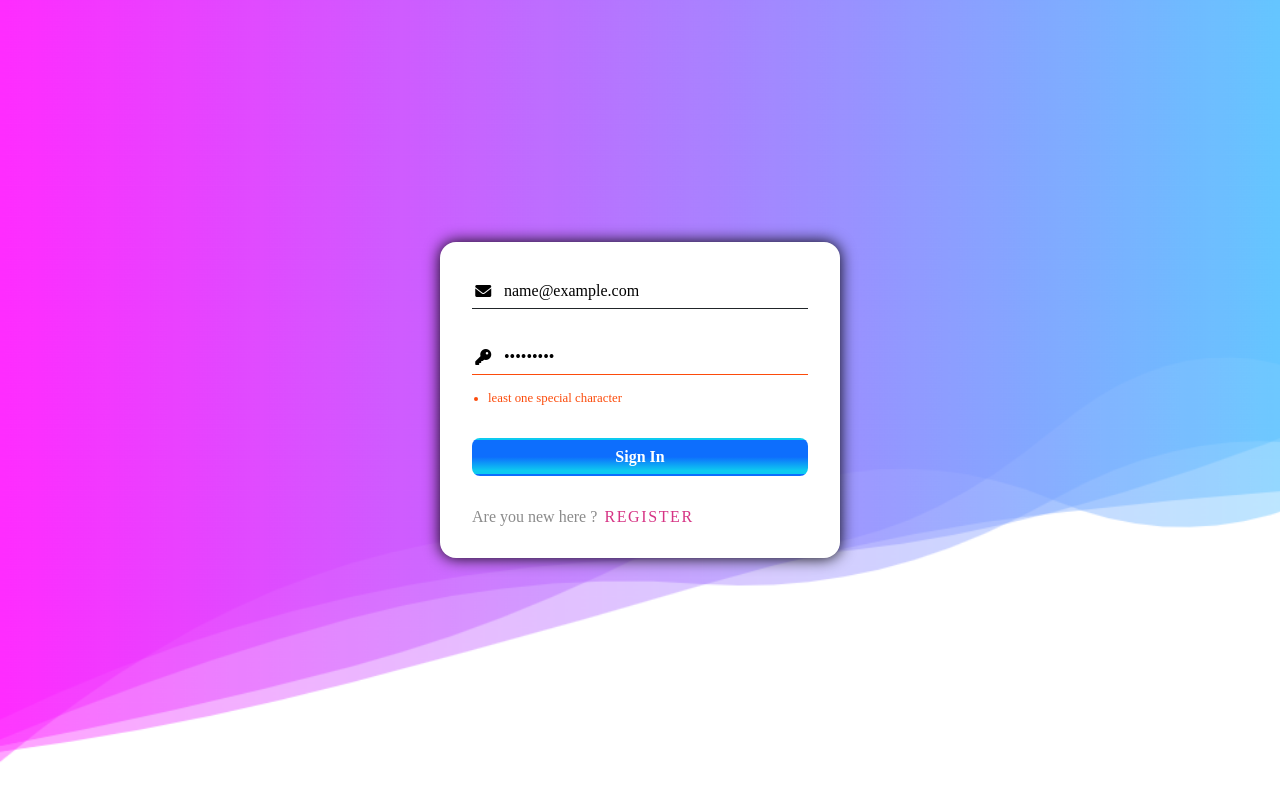
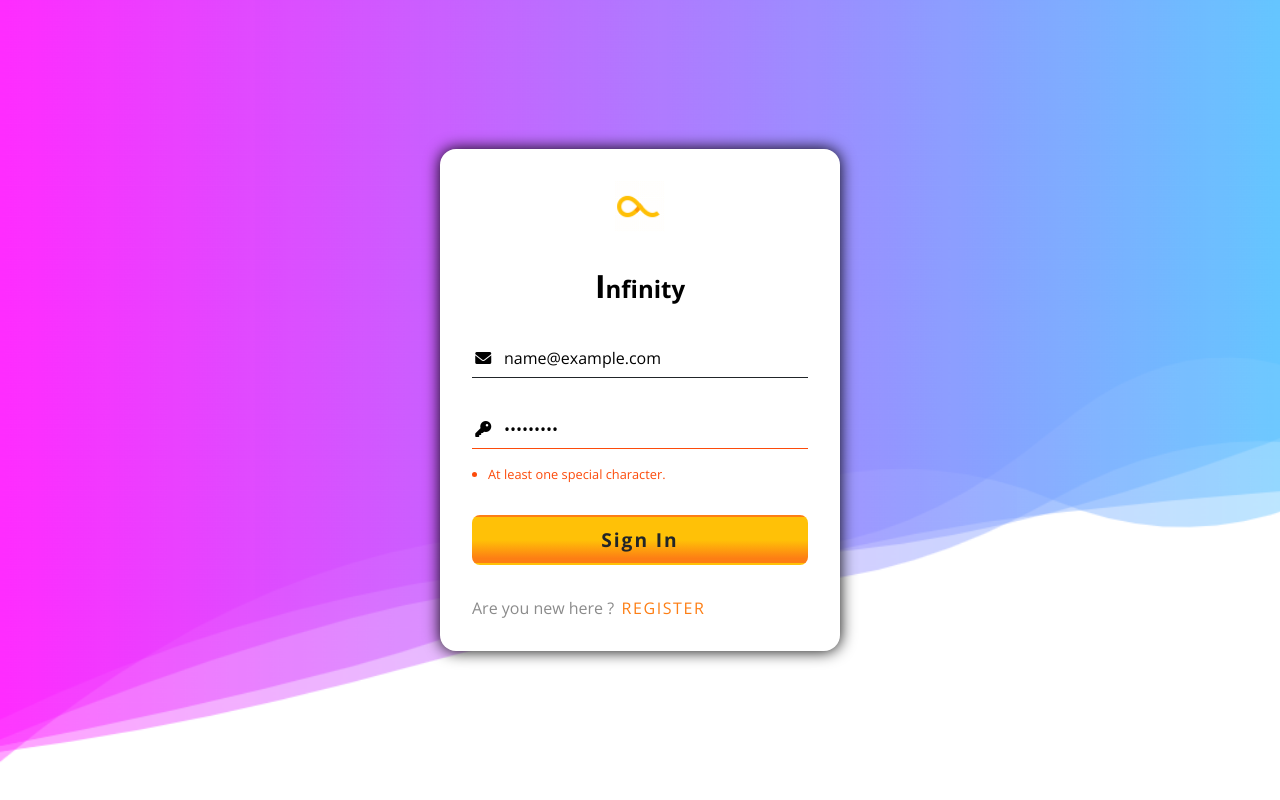
Before and after one commit to Mohamed-dewidar/Robusta-Task, a plain HTML site: page Task_No_Framework/Html/signin.html in a window 1280 px wide. Both pictures are taken after typing "name@example.com", "Sample123" into the empty fields and a click on the input "Sign In". Drawn offline with nearby package versions, Linux system fonts and the light colour scheme.

Commit message:
Edit Styles, Fix Bug when form submit

```diff
--- a/Task_No_Framework/Html/signin.html
+++ b/Task_No_Framework/Html/signin.html
@@ -5,10 +5,16 @@
     <meta name="viewport" content="width=device-width, initial-scale=1.0" />
     <title>Sign up | Robusta</title>
 
+    <!--  Google Fonts -->
+    <link rel="stylesheet" href="https://fonts.googleapis.com/css2?family=Roboto:wght@300;400;500;700&display=swap">
+    <link rel="stylesheet" href="https://fonts.googleapis.com/css2?family=Open+Sans:wght@300;400;600;700&display=swap">
+
+
     <!--Style Sheets-->
     <link rel="stylesheet" href="../Styles/defaultStyles.css" />
     <link rel="stylesheet" href="../Styles/styles.css" />
     <link rel="stylesheet" href="../Styles/responsiveStyles.css" />
+
 
     <!--Validator.js CDN-->
     <script src="https://unpkg.com/validator@latest/validator.min.js"></script>
@@ -22,25 +28,30 @@
   <body>
     <form class="form signin"
     >
-      <div class="form-group">
+    <img src="../Assets/icons8-loading-infinity.gif">
+    <h2>Infinity</h2>
+
+      <div class="form-group" >
         <div class="input-field-group">
           <i class="fas fa-envelope"></i>
-          <input type="text" id="email" class='input-field' placeholder="Email" data-email required />
+          <label id="email-label" for="email" class="sr-only-focusable">Email</label>
+          <input type="text" id="email" class='input-field' placeholder="Email" aria-labelledby="email-label" aria-label="Email" data-email required />
         </div>
-        <ul class="err-msg hide" data-emailErr>
+        <ul id="email-instructions" class="err-msg hide" data-emailErr>
           <li>Enter a valid email</lo>
         </ul>
       </div>
+
       <div class="form-group">
         <div class="input-field-group">
           <i class="fas fa-key"></i>
-          <input type="password" id="password" class='input-field' placeholder="Password" data-password required />
+          <input type="password" id="password" class='input-field' placeholder="Password" aria-describedby="password-instructions" data-password required />
         </div>
-        <ul class="err-msg hide" data-passwordErr></ul>
+        <ul  id="password-instructions"class="err-msg hide" data-passwordErr></ul>
       </div>
 
       <div class="form-group">
-          <input type="submit" class="submit-btn" value="Sign In" data-signinBtn />
+          <input type="submit" class="submit-btn" value="Sign In" aria-label="Sign In" data-signinBtn />
             <p class="err-msg hide" data-signinErr>No Account with that email</p>
       </div>
 
--- a/Task_No_Framework/Scripts/signin.js
+++ b/Task_No_Framework/Scripts/signin.js
@@ -14,8 +14,8 @@ let signinBtn; // Sign IN button element
 let signinErrElement; // element for singin error message
 
 // script variables
-let emailError = true; // boolean to check if the email is invalid before submit
-let passwordError = true; // boolean to check if the password is invalid before submit
+let emailError = false; // boolean to check if the email is invalid before submit
+let passwordError = false; // boolean to check if the password is invalid before submit
 
 // Wait for the page to load before running the script
 addEventListener("load", scriptBegins);
@@ -45,8 +45,8 @@ function scriptBegins() {
  */
 
 function validateEmail(event) {
-  let email = event.target.value.trim();
-
+  let email = event.target.value.trim()
+  console.log(email)
   if (!validator.isEmail(email)) {
     emailElement.parentElement.classList.add("invalid");
     emailErrElement.classList.remove("hide");
@@ -101,31 +101,41 @@ function isValidPassword(password) {
 
   // Validate at least one uppercase letter
   if (!/[A-Z]/.test(password)) {
-    errMsgs.push("at least one uppercase letter.");
+    errMsgs.push("At least one uppercase letter.");
   }
 
   // Validate at least one lowercase letter
   if (!/[a-z]/.test(password)) {
-    errMsgs.push("at least one lowercase letter.");
+    errMsgs.push("At least one lowercase letter.");
   }
 
   // Validate at least one special character
   if (!/[@$!%*#?&]/.test(password)) {
-    errMsgs.push("least one special character");
+    errMsgs.push("At least one special character.");
   }
 
   // Validate at least one digit (number)
   if (!/\d/.test(password)) {
-    errMsgs.push("at least one number");
+    errMsgs.push("At least one number.");
   }
 
   return errMsgs;
 }
 
+
+
+
+/**
+ *
+ * This Function will get called when click the submit button
+ * - It will return and do no thing if any validation Error where presented
+ * - otherwise it will send the request to server, then wait response
+ */
 function singinHandler(event) {
   event.preventDefault();
 
-  if (emailError || passwordError) {
+
+  if (emailError || passwordError || !event.target.form.reportValidity()) {
     return;
   }
 
@@ -147,6 +157,7 @@ function singinHandler(event) {
 
     if (xhr.status === 200) {
       const data = JSON.parse(xhr.responseText);
+      alert(data.message)
     } else {
       signinErrElement.classList.remove("hide");
       setTimeout(() => {
@@ -164,5 +175,7 @@ function singinHandler(event) {
     }, 2000);
   };
 
+
+
   xhr.send(body);
 }
--- a/Task_No_Framework/Styles/defaultStyles.css
+++ b/Task_No_Framework/Styles/defaultStyles.css
@@ -47,6 +47,7 @@
 
 html {
   font-size: 10px;
+  overflow: auto;
 }
 
 /* reset everything */
@@ -64,6 +65,8 @@ html {
 
 body {
   min-height: 100vh;
+  overflow: auto;
+  font-family: 'Open Sans','Roboto', sans-serif;
 }
 
 img {
--- a/Task_No_Framework/Styles/responsiveStyles.css
+++ b/Task_No_Framework/Styles/responsiveStyles.css
@@ -1,16 +1,28 @@
+
+
+
 /* Responsive  */
+
+/* For screen sizes greater than or equal to 500px  */
 @media screen and (min-width: 500px) {
   html {
     font-size: 12px;
   }
+
+  .form{
+    margin: 2rem 0;
+  }
 }
 
+/* For screen sizes greater than or equal to 800px, tablets and medium-sized screens */
 @media screen and (min-width: 800px) {
   html {
     font-size: 14px;
   }
 }
 
+
+/* For screen sizes greater than or equal to 1200px, larger screens and desktops  */
 @media screen and (min-width: 1200px) {
   html {
     font-size: 16px;
--- a/Task_No_Framework/Styles/styles.css
+++ b/Task_No_Framework/Styles/styles.css
@@ -1,5 +1,5 @@
 body {
-  position: relative;
+  /* position: relative; */
   display: flex;
   justify-content: center;
   align-items: center;
@@ -7,6 +7,7 @@ body {
   background: url("../Assets/bg-colorwave.png");
   background-repeat: no-repeat;
   background-size: cover;
+  background-attachment: fixed;
 }
 
 body::after {
@@ -16,13 +17,13 @@ body::after {
   width: 100%;
   height: 100%;
   background-color: rgb(255 255 255/ 0.1);
-  z-index: 1;
 }
 
 .form {
-  width: 400px;
+  width: 25rem;
+  margin: 2rem 0;
   padding: 2em;
-  position: fixed;
+  position: relative;
   display: flex;
   flex-flow: column;
   justify-content: space-around;
@@ -32,6 +33,20 @@ body::after {
   box-shadow: 0 0 1em black;
   border-radius: 1rem;
   z-index: 999;
+}
+
+/* Ifinity LOGO */
+img {
+  width: 15%;
+  align-self: center;
+}
+
+/* Infinity Title*/
+h2 {
+  text-align: center;
+}
+h2::first-letter {
+  font-size: 2rem;
 }
 
 /* .form-group styles */
@@ -62,19 +77,20 @@ body::after {
   position: relative;
   width: 100%;
   padding: 0.5em 0;
-  background: linear-gradient(var(--bs-blue) 50%, var(--bs-info) 90%);
-  font-size: 1rem;
+  background: linear-gradient(var(--bs-yellow) 50%, var(--bs-orange) 90%);
+  font-size: 1.2rem;
+  letter-spacing: 0.1em;
   font-weight: 700;
-  color: var(--bs-white);
+  color: var(--bs-dark);
   border: 2px solid transparent;
   border-radius: 0.5rem;
 }
 
 .submit-btn:hover {
   cursor: pointer;
-  color: var(--bs-green);
+
   background: transparent;
-  border: 2px solid var(--bs-green);
+  border: 2px solid var(--bs-orange);
 }
 
 .question {
@@ -85,7 +101,7 @@ body::after {
   letter-spacing: 0.1rem;
   text-transform: uppercase;
   text-decoration: none;
-  color: var(--bs-pink);
+  color: var(--bs-orange);
 }
 
 .question > a:hover {
@@ -104,13 +120,3 @@ body::after {
 .hide {
   display: none;
 }
-
-
-@keyframes moveArcs {
-    0% {
-      transform: translateX(-100%);
-    }
-    100% {
-      transform: translateX(100%);
-    }
-  }
```
Also changed, not shown: Task_No_Framework/Html/signup.html (+2 -0 lines), Task_No_Framework/Scripts/signup.js (+18 -10 lines), Task_No_Framework/Assets/icons8-loading-infinity.gif (added).
